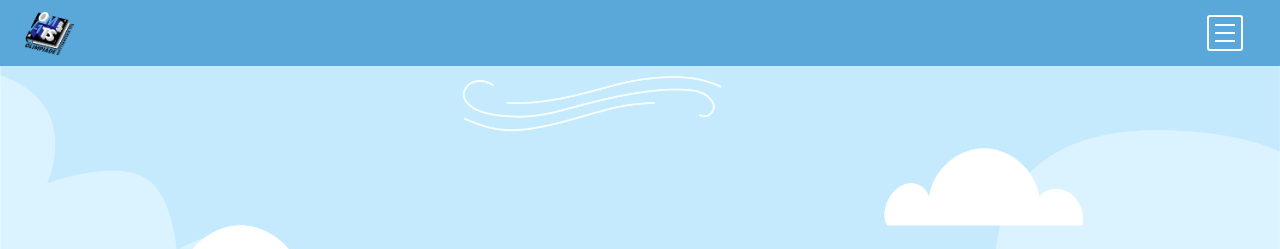
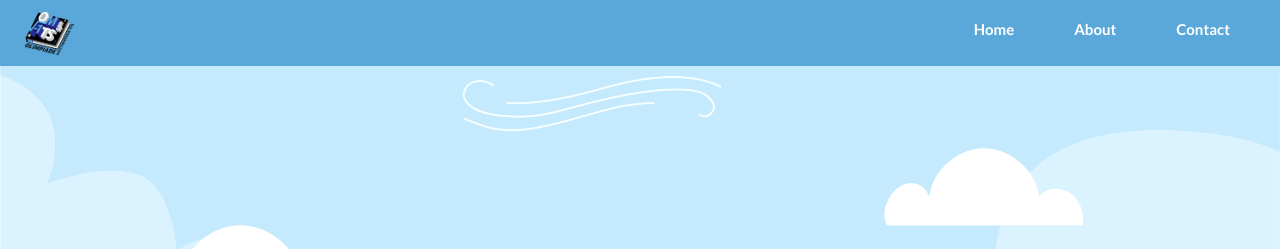
Before and after one commit to bramantya5696/omits-web, a PHP site: page / in a window 1280 px wide. Shown: the top 249 px of the page. Run offline with PHP 8.4, Linux system fonts and the light colour scheme; some libraries are stand-ins or nearby versions.

Commit message:
Membuat navbar versi desktop

```diff
--- a/style.css
+++ b/style.css
@@ -54,6 +54,7 @@ img {
 }
 .navbar {
   background-color: #5aa8da;
+  /* background-color: black; */
   display: flex;
   padding: 0 20px;
   justify-content: space-between;
@@ -81,6 +82,7 @@ img {
   top: 66px;
   left: 150%;
   transition: 0.5s ease;
+  overflow: hidden;
 }
 .navbar .div-menu.active {
   left: 0;
@@ -122,7 +124,6 @@ img {
   display: flex;
   justify-content: center;
   align-items: center;
-  /* position: relative; */
 }
 .navbar .div-hamburger button {
   background: transparent;
@@ -423,6 +424,41 @@ img {
   }
 }
 @media (min-width: 1000px) {
+  .navbar .div-menu {
+    background-color: transparent;
+    backdrop-filter: none;
+    width: 70%;
+    height: 66px;
+    position: initial;
+  }
+  .navbar .div-menu .menu {
+    height: 100%;
+  }
+  .navbar .div-menu .menu ul {
+    display: flex;
+    height: 100%;
+    justify-content: flex-end;
+    align-items: center;
+  }
+  .navbar .div-menu .menu ul li {
+    /* text-align: center; */
+    margin: 0;
+    padding: 0 30px;
+    /* display: flex;
+    align-items: center;
+    justify-content: center; */
+  }
+  .navbar .div-menu .menu ul li a {
+    font-size: 15px;
+    line-height: 24px;
+    font-weight: 600;
+  }
+  .navbar .div-menu .menu ul li a::after {
+    top: 95%;
+  }
+  .navbar .div-hamburger {
+    display: none;
+  }
   #header .header {
     grid-row-gap: 2rem;
     grid-template-areas:
```
